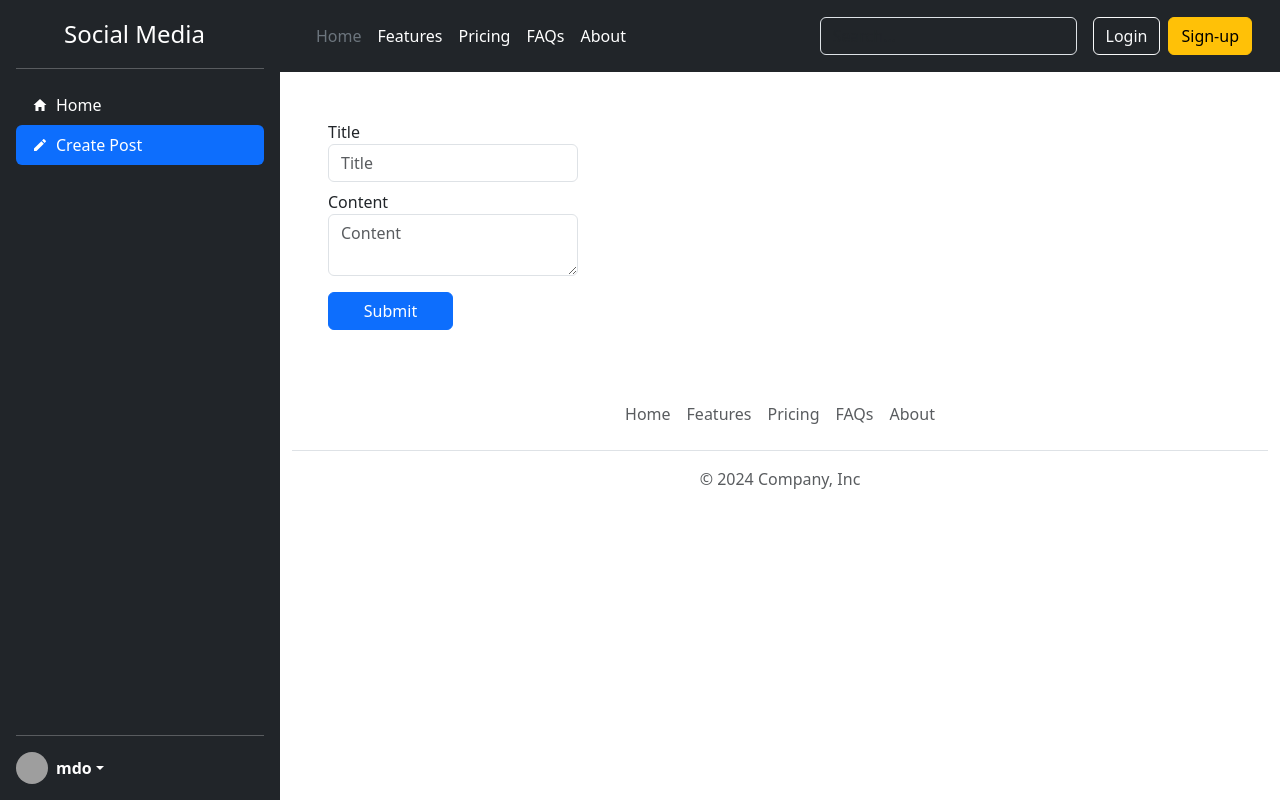
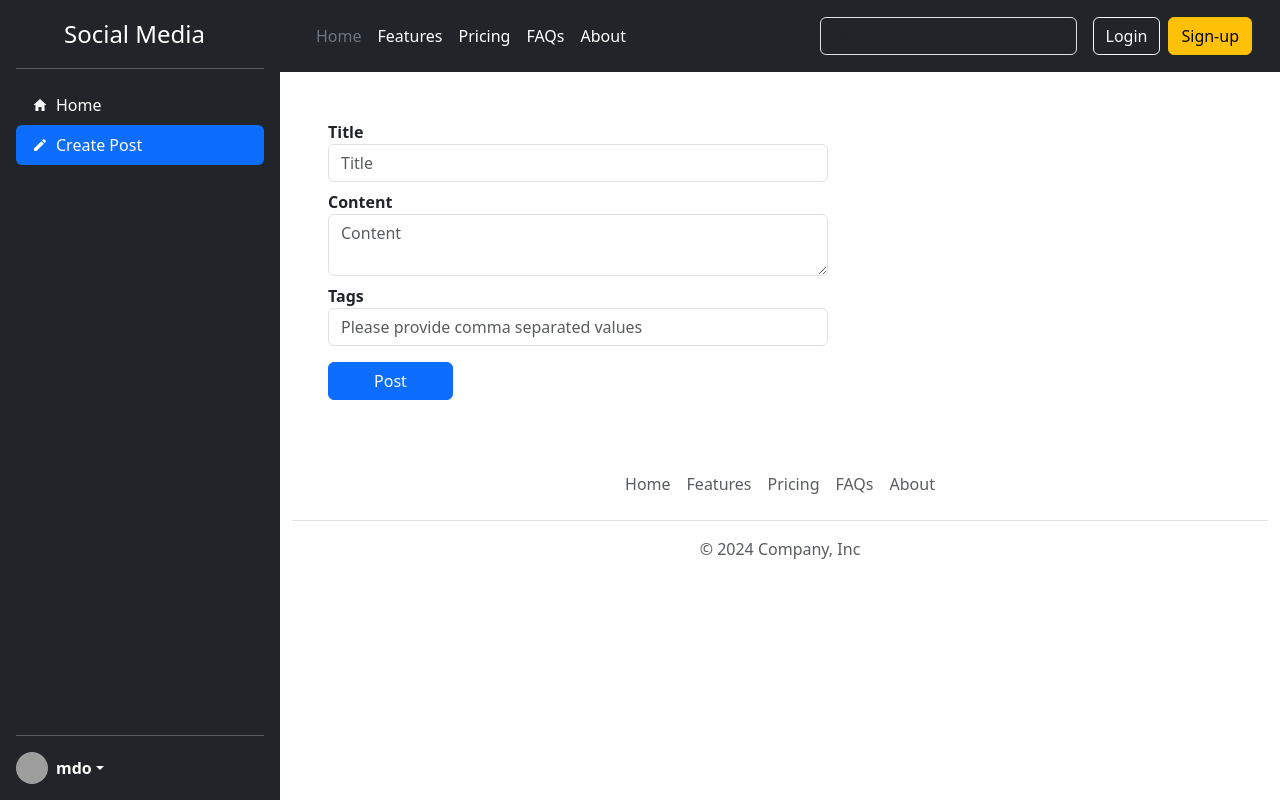
Before and after one commit to Arslanj9/SocialMedia, a React (Vite) app: page / in a window 1280 px wide. Both pictures are taken after a click on the item "Create Post". Built offline with nearby package versions, Linux system fonts and the light colour scheme; grey boxes are pictures that could not be loaded.

Commit message:
Updated UI for CreatePost component

```diff
--- a/src/components/CreatePost.jsx
+++ b/src/components/CreatePost.jsx
@@ -18,9 +18,9 @@ const CreatePost = () => {
   return (
     <>
       {selectedTab === "CREATE_POST" && (
-        <form className="w-25 m-5">
+        <form className="w-50 m-5">
           <div className="form-group">
-            <label htmlFor="title">Title</label>
+            <label htmlFor="title"><strong>Title</strong></label>
             <input
               type="text"
               className="form-control"
@@ -30,7 +30,7 @@ const CreatePost = () => {
             />
           </div>
           <div className="form-group mt-2">
-            <label htmlFor="body">Content</label>
+            <label htmlFor="body"><strong>Content</strong></label>
             <textarea
               type="text"
               className="form-control"
@@ -39,8 +39,17 @@ const CreatePost = () => {
               ref={text}
             />
           </div>
-          <button type="submit" className="btn btn-primary mt-3 w-50" onClick={() => handleSubmit()}>
-            Submit
+          <div className="form-group mt-2">
+            <label htmlFor="body"><strong>Tags</strong></label>
+            <input
+              type="tags"
+              className="form-control"
+              id="tags"
+              placeholder="Please provide comma separated values"
+            />
+          </div>
+          <button type="submit" className="btn btn-primary mt-3 w-25" onClick={() => handleSubmit()}>
+            Post
           </button>
         </form>
       )}
```
